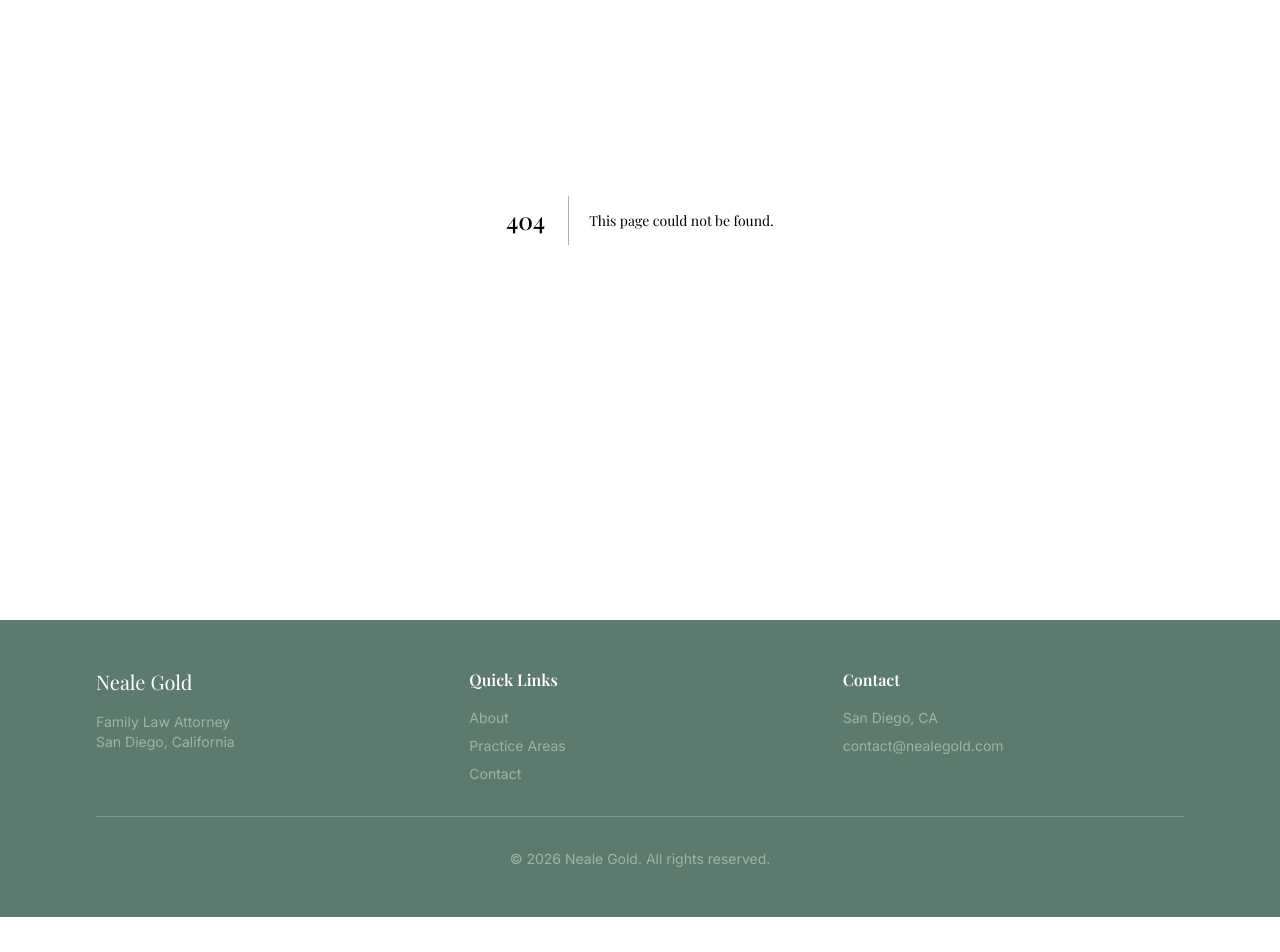
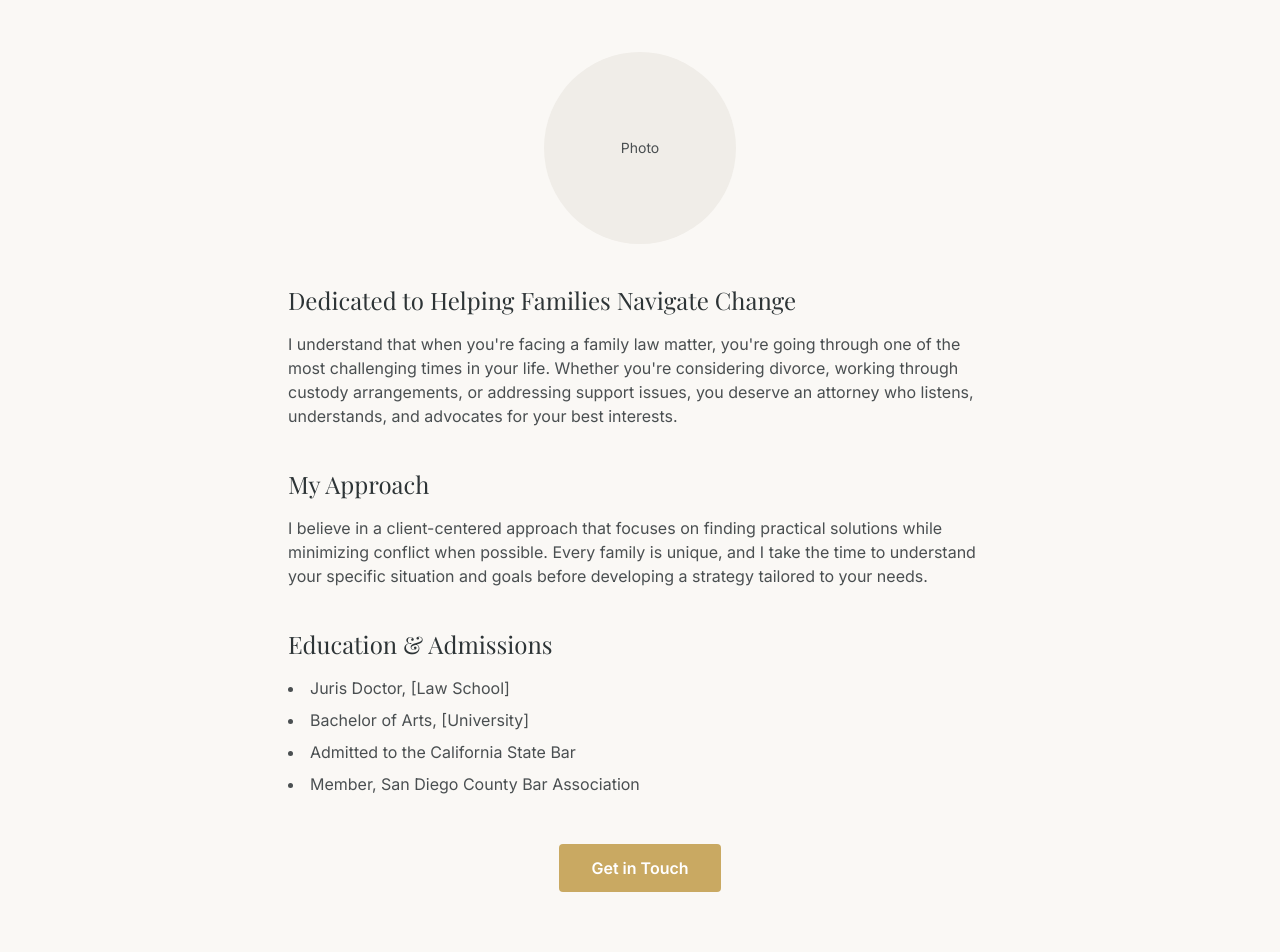
Before and after one commit to zdorward/neale-website, a Next.js app in the folder neale-website/: page /about in a window 1280 px wide. Before the commit this address had no page. Shown: the part 260-1212 px from the top of the page. Before the commit the page ends 1177 px from the top, so only its background shows below. Built offline with nearby package versions, Linux system fonts and the light colour scheme; a web font is replaced by a local one.

Commit message:
feat: build About page

```diff
--- /dev/null
+++ b/neale-website/app/about/page.tsx
@@ -0,0 +1,73 @@
+import type { Metadata } from "next";
+import Link from "next/link";
+
+export const metadata: Metadata = {
+  title: "About | Neale Gold - Family Law Attorney",
+  description:
+    "Learn about Neale Gold's background, experience, and approach to family law in San Diego.",
+};
+
+export default function About() {
+  return (
+    <div>
+      {/* Header */}
+      <section className="bg-sage py-16">
+        <div className="max-w-4xl mx-auto px-4 sm:px-6 lg:px-8 text-center">
+          <h1 className="text-4xl text-white">About Neale Gold</h1>
+        </div>
+      </section>
+
+      {/* Content */}
+      <section className="py-16">
+        <div className="max-w-3xl mx-auto px-4 sm:px-6 lg:px-8">
+          {/* Photo placeholder */}
+          <div className="w-48 h-48 bg-cream-dark rounded-full mx-auto mb-10 flex items-center justify-center">
+            <span className="text-charcoal-light text-sm">Photo</span>
+          </div>
+
+          <div className="prose prose-lg max-w-none">
+            <h2 className="text-2xl text-charcoal mb-4">
+              Dedicated to Helping Families Navigate Change
+            </h2>
+            <p className="text-charcoal-light mb-6">
+              I understand that when you&apos;re facing a family law matter,
+              you&apos;re going through one of the most challenging times in
+              your life. Whether you&apos;re considering divorce, working
+              through custody arrangements, or addressing support issues, you
+              deserve an attorney who listens, understands, and advocates for
+              your best interests.
+            </p>
+
+            <h2 className="text-2xl text-charcoal mb-4 mt-10">My Approach</h2>
+            <p className="text-charcoal-light mb-6">
+              I believe in a client-centered approach that focuses on finding
+              practical solutions while minimizing conflict when possible.
+              Every family is unique, and I take the time to understand your
+              specific situation and goals before developing a strategy
+              tailored to your needs.
+            </p>
+
+            <h2 className="text-2xl text-charcoal mb-4 mt-10">
+              Education & Admissions
+            </h2>
+            <ul className="text-charcoal-light mb-6 list-disc list-inside space-y-2">
+              <li>Juris Doctor, [Law School]</li>
+              <li>Bachelor of Arts, [University]</li>
+              <li>Admitted to the California State Bar</li>
+              <li>Member, San Diego County Bar Association</li>
+            </ul>
+          </div>
+
+          <div className="text-center mt-12">
+            <Link
+              href="/contact"
+              className="inline-block bg-gold hover:bg-gold-dark text-white font-semibold py-3 px-8 rounded transition-colors"
+            >
+              Get in Touch
+            </Link>
+          </div>
+        </div>
+      </section>
+    </div>
+  );
+}
```
